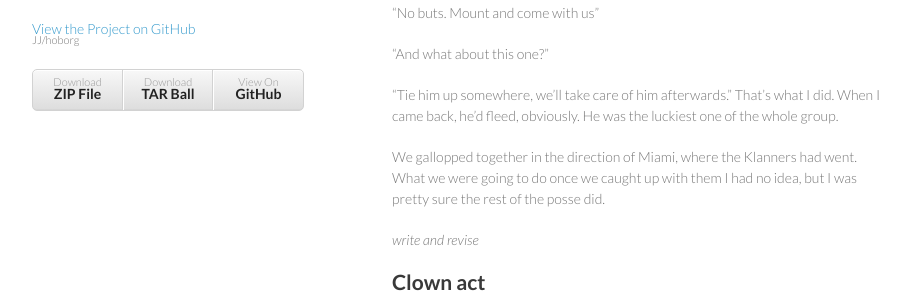
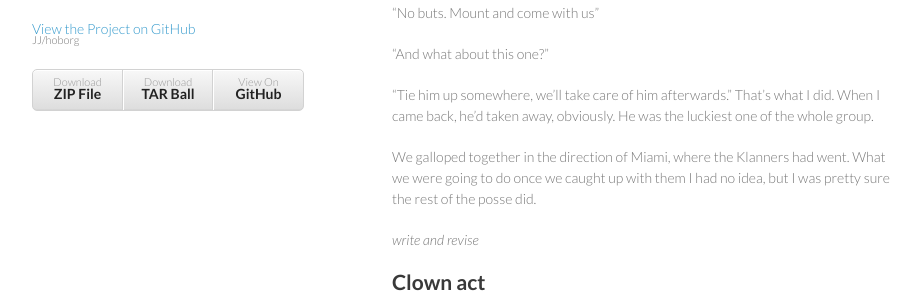
Before and after one commit to JJ/hoborg, a Jekyll site: the page built from text/text.md, in a window 1280 px wide and 900 px high, scrolled down 24970 px. Shown: the part 174-474 px from the top of the window, without its empty margins (178-1099 px from the left). Built offline with Jekyll 4.4.1, drawn with Linux system fonts in a browser that asks for light colours.

Commit message:
Sync text/text.md from master to gh-pages

```diff
--- a/text/text.md
+++ b/text/text.md
@@ -1341,10 +1341,10 @@ to the ringmaster when Vince came up to me with a saddled show horse.
 "And what about this one?"
 
 "Tie him up somewhere, we'll take care of him afterwards." That's what
-I did. When I came back, he'd fleed, obviously. He was the luckiest
+I did. When I came back, he'd taken away, obviously. He was the luckiest
 one of the whole group.
 
-We gallopped together in the direction of Miami, where the Klanners
+We galloped together in the direction of Miami, where the Klanners
 had went. What we were going to do once we caught up with them I had
 no idea, but I was pretty sure the rest of the posse did.
 
```
